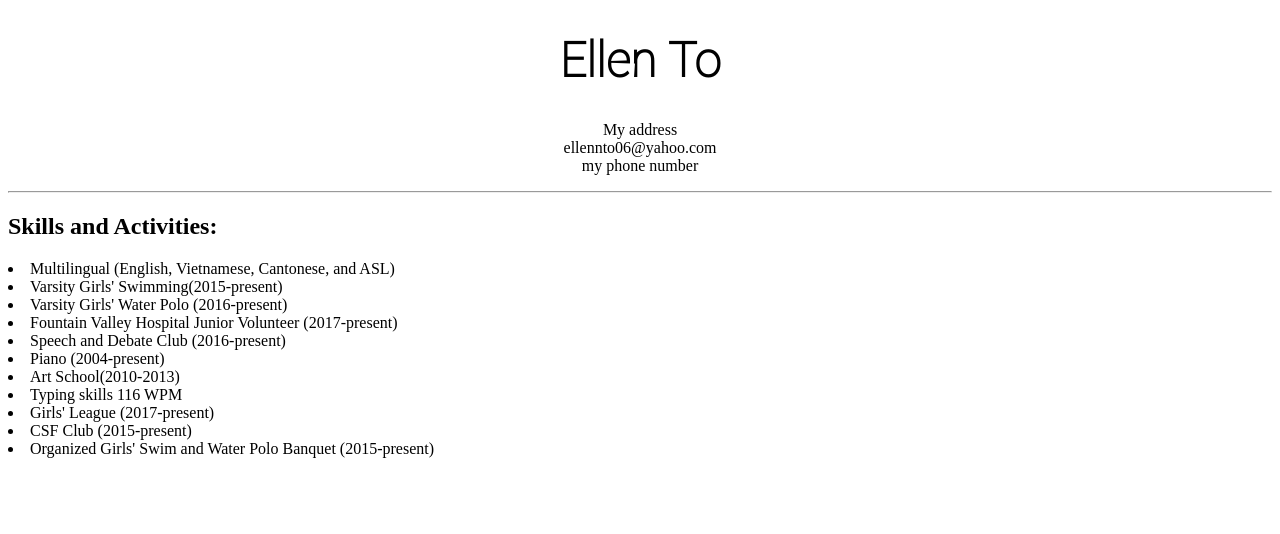
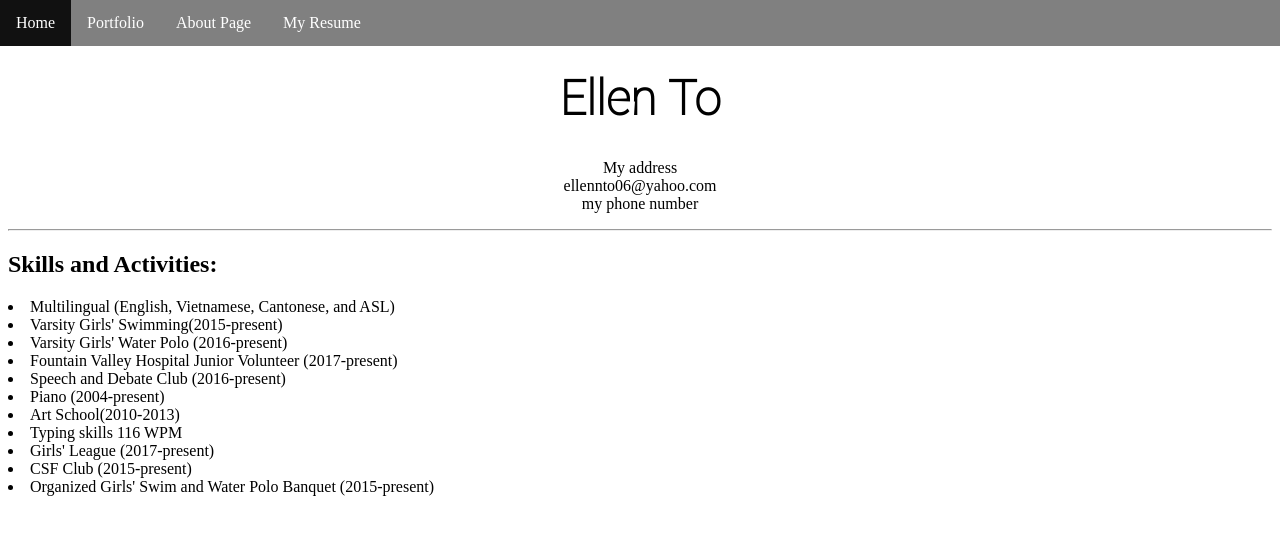
Before and after one commit to ellennto/ellennto.github.io, a plain HTML site: page resume.html in a window 1280 px wide. Drawn offline with Linux system fonts and the light colour scheme.

Commit message:
update resume

```diff
--- a/resume.html
+++ b/resume.html
@@ -4,6 +4,12 @@
         <title>My Resume</title>
     </head>
     <body>
+      <ul id="nav">
+            <li><a href="index.html">Home</a></li>
+            <li><a href="portfolio.html">Portfolio</a></li>
+            <li><a href="about.html">About Page</a></li>
+            <li><a href="resume.html"> My Resume</a></li>
+        </ul>
         <h1> Ellen To</h1>
         <style>
         @font-face{
@@ -15,6 +21,30 @@
         text-align:center;
         font-size:300%;
     }
+     #nav {
+    list-style-type: none;
+    margin: -8px;
+    padding: 0;
+    overflow: hidden;
+    background-color: grey;
+}
+#nav li {
+    float:left;
+}
+#nav li a {
+    display: block;
+    color: white;
+    text-align: center;
+    padding: 14px 16px;
+    text-decoration: none;
+}
+#nav li a:hover {
+    background-color: #111;
+}
+#nav li a:active {
+    background-color: grey;
+    color: black;
+}
 </style>
 <p> My address <br>
 ellennto06@yahoo.com<br>
```
Also changed, not shown: about-style.css (line endings or trailing spaces).
